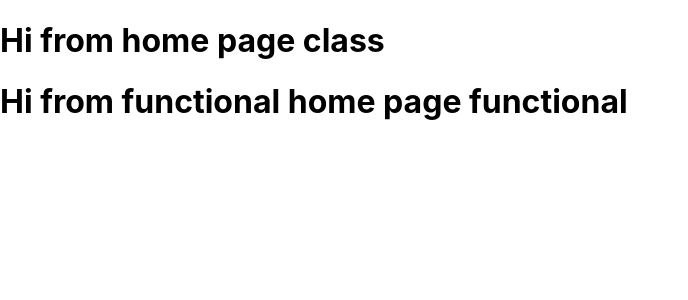
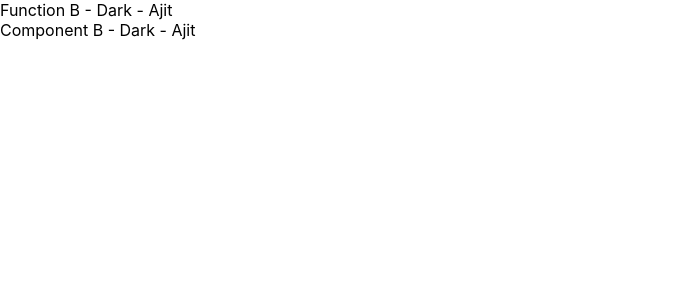
Before and after one commit to ajittupe2548/react-practice, a React (Create React App) app: page / in a window 1280 px wide. Shown: the top 300 px of the page, without its empty margins (0-688 px from the left). Built offline with nearby package versions, Linux system fonts and the light colour scheme.

Commit message:
Added : Context.API and useContext hook

```diff
--- a/src/App.js
+++ b/src/App.js
@@ -1,12 +1,18 @@
 import './App.css';
 import CHome from './Components/CHome';
 import FHome from './Components/FHome';
+import { ThemeProvider } from './Components/ThemeContext';
+import { UserProvider } from './Components/UserContext';
 
 function App() {
   return (
     <div className="App">
-      <CHome/>
-      <FHome/>
+      <ThemeProvider value={"Dark"}>
+        <UserProvider value={"Ajit"}>
+          <FHome />
+          <CHome />
+        </UserProvider>
+      </ThemeProvider>
     </div>
   );
 }
--- /dev/null
+++ b/src/Components/CComponentA.js
@@ -0,0 +1,12 @@
+import React, { Component } from 'react'
+import CComponentB from './CComponentB'
+
+export default class CComponentA extends Component {
+    render() {
+        return (
+            <div>
+                <CComponentB />
+            </div>
+        )
+    }
+}
--- /dev/null
+++ b/src/Components/CComponentB.js
@@ -0,0 +1,18 @@
+import React, { Component } from 'react'
+import { ThemeConsumer } from './ThemeContext'
+import { UserConsumer } from './UserContext'
+
+export default class CComponentB extends Component {
+    render() {
+        return (
+            <ThemeConsumer>
+                {theme => (
+                    <UserConsumer>
+                        {user => <div>Component B - {theme} - {user}</div>}
+                    </UserConsumer>
+                    )
+                }
+            </ThemeConsumer>
+        )
+    }
+}
--- a/src/Components/CHome.js
+++ b/src/Components/CHome.js
@@ -1,11 +1,10 @@
 import React, { Component } from 'react'
+import CComponentA from './CComponentA';
 
 class CHome extends Component {
     render() {
         return (
-            <div>
-                <h1 className="heading">Hi from home page class</h1>
-            </div>
+            <CComponentA/>
         )
     }
 }
--- /dev/null
+++ b/src/Components/FComponentA.js
@@ -0,0 +1,10 @@
+import React from 'react'
+import FComponentB from './FComponentB'
+
+export default function FComponentA() {
+    return (
+        <div>
+            <FComponentB/>
+        </div>
+    )
+}
--- /dev/null
+++ b/src/Components/FComponentB.js
@@ -0,0 +1,13 @@
+import React, {useContext} from 'react'
+import { ThemeConsumer } from './ThemeContext'
+import { UserConsumer } from './UserContext'
+
+export default function FComponentB() {
+    const Theme = useContext(ThemeConsumer)
+    const User = useContext(UserConsumer)
+    return (
+        <div>
+            Function B - {Theme} - {User}
+        </div>
+    )
+}
--- a/src/Components/FHome.js
+++ b/src/Components/FHome.js
@@ -1,9 +1,10 @@
 import React from 'react'
+import FComponentA from './FComponentA'
 
 function FHome() {
     return (
         <div>
-            <h1>Hi from functional home page functional</h1>
+            <FComponentA/>
         </div>
     )
 }
--- /dev/null
+++ b/src/Components/ThemeContext.js
@@ -0,0 +1,8 @@
+import React from "react";
+
+const ThemeContext = React.createContext();
+
+const ThemeProvider = ThemeContext.Provider;
+const ThemeConsumer = ThemeContext.Consumer;
+
+export { ThemeProvider, ThemeConsumer }
--- /dev/null
+++ b/src/Components/UserContext.js
@@ -0,0 +1,8 @@
+import React from "react";
+
+const UserContext = React.createContext();
+
+const UserProvider = UserContext.Provider;
+const UserConsumer = UserContext.Consumer;
+
+export { UserProvider, UserConsumer }
```
